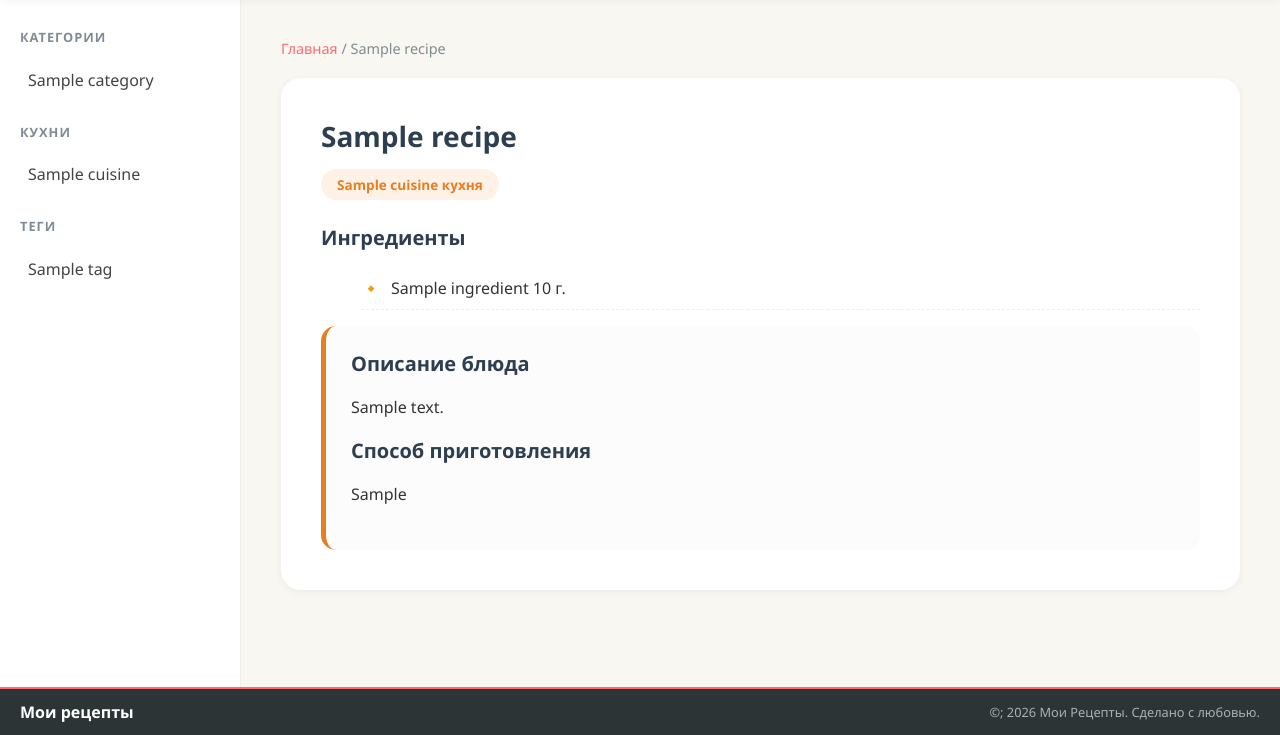
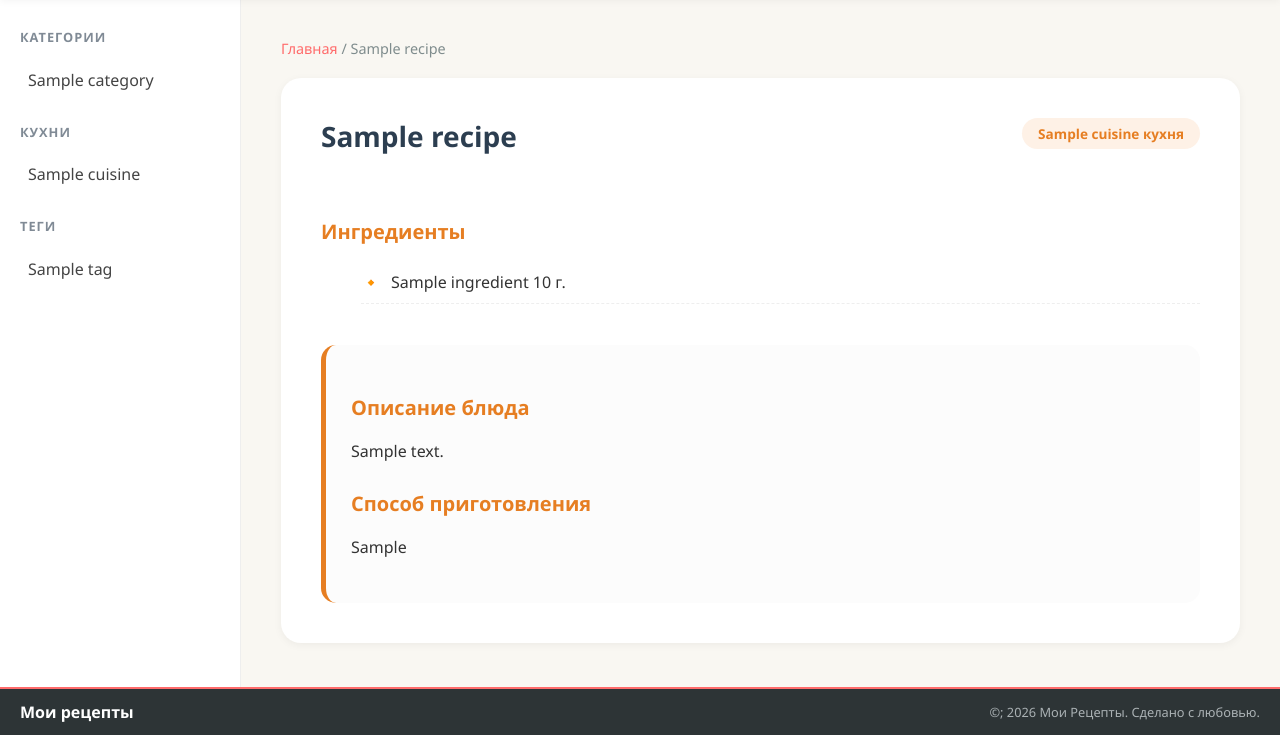
Before and after one commit to Serghqa/ChiefCook, a Django app: a page that uses chiefcook/cooking/templates/cooking/recipe.html in a window 1280 px wide. Shown: the part 65-800 px from the top of the page. Run offline with Django 5.2, Linux system fonts and the light colour scheme; tables that the repository leaves empty hold one stand-in row (values such as "Sample post"); some libraries are stand-ins or nearby versions.

Commit message:
add image for card in recipe.html

```diff
--- a/chiefcook/cooking/admin.py
+++ b/chiefcook/cooking/admin.py
@@ -1,5 +1,6 @@
 from django.contrib import admin
 from django.utils.safestring import mark_safe
+
 from cooking.models import Category, Cuisine, Recipe, Ingredient, Tag
 
 
@@ -28,6 +29,7 @@ class ModelRecipe(admin.ModelAdmin):
     def show_image(self, recipe: Recipe):
         if recipe.image:
             return mark_safe(f"<img src='{recipe.image.url}' width=50>")
+        return mark_safe('<span style="color: gray;">Нет изображения</span>')
 
 
 @admin.register(Cuisine)
--- a/chiefcook/cooking/static/cooking/css/styles.css
+++ b/chiefcook/cooking/static/cooking/css/styles.css
@@ -249,12 +249,43 @@ main {
     font-size: 0.9rem;
 }
 
+/* ИЗОБРАЖЕНИЯ В КАРТОЧКАХ */
+.card-image {
+    width: 100%;
+    height: 180px;
+    object-fit: cover;
+    border-radius: 10px;
+    margin-bottom: 15px;
+    display: block;
+}
+
 /* 8. СТРАНИЦА РЕЦЕПТА */
 .recipe-detail {
     background: #fff;
     padding: 40px;
     border-radius: 20px;
     box-shadow: var(--shadow-sm);
+}
+
+.recipe-container {
+    display: flex;
+    flex-direction: column;
+    gap: 25px;
+}
+
+.recipe-header {
+    display: flex;
+    justify-content: space-between;
+    align-items: flex-start;
+    gap: 20px;
+}
+
+.recipe-image {
+    width: 250px;
+    height: auto;
+    border-radius: 10px;
+    object-fit: cover;
+    flex-shrink: 0;
 }
 
 .cuisine-badge {
@@ -265,7 +296,13 @@ main {
     border-radius: 50px;
     font-weight: 700;
     font-size: 0.85rem;
-    margin-bottom: 25px;
+    margin-bottom: 15px;
+}
+
+.ingredients-section h4,
+.instructions-section h4 {
+    color: var(--accent-color);
+    margin: 25px 0 15px 0;
 }
 
 .ingredients-list li {
--- a/chiefcook/cooking/templates/cooking/includes/recipes.html
+++ b/chiefcook/cooking/templates/cooking/includes/recipes.html
@@ -1,7 +1,13 @@
+{% load static %}
 <div class="cards-container">
     {% for recipe in recipes %}
         <div class="card">
             <a href="{{ recipe.get_absolute_url }}" class="card-title">{{ recipe.name }}</a>
+            {% if recipe.image %}
+                <img src="{{ recipe.image.url }}" alt="{{ recipe.name }}" class="card-image">
+            {% else %}
+                <img src="{% static 'cooking/images/not_image.jpg' %}" alt="Нет изображения" class="card-image">
+            {% endif %}
             <div class="card-subtitle">Кухня: {{ recipe.cuisine.name }}</div>
             <div class="card-subtitle">Автор: {{ recipe.author.user.username }}</div>
             <div class="card-subtitle">Категория: {{ recipe.category.name }}</div>
--- a/chiefcook/cooking/templates/cooking/recipe.html
+++ b/chiefcook/cooking/templates/cooking/recipe.html
@@ -1,12 +1,18 @@
 {% extends "base.html" %}
-{% block title %}{{ recipe.name }}{% endblock title %}
+{% load static %}
+{% block title %}
+    {{ recipe.name }}
+{% endblock title %}
 {% block content %}
     <nav class="breadcrumbs">
         <a href="{% url 'cooking:index' %}">Главная</a> / <span>{{ recipe.name }}</span>
     </nav>
     <article class="recipe-detail">
+        <div class="recipe-container">
+            <div class="recipe-header">
                 <h2>{{ recipe.name }}</h2>
                 <div class="cuisine-badge">{{ recipe.cuisine.name }} кухня</div>
+            </div>
             <section class="ingredients-section">
                 <h4>Ингредиенты</h4>
                 <ul class="ingredients-list">
@@ -21,5 +27,6 @@
                 <h4>Способ приготовления</h4>
                 {{ recipe.instructions|linebreaks }}
             </section>
+        </div>
     </article>
 {% endblock content %}
```
Also changed, not shown: 1 other file. Lines whose indentation alone changed are shown as unchanged.
